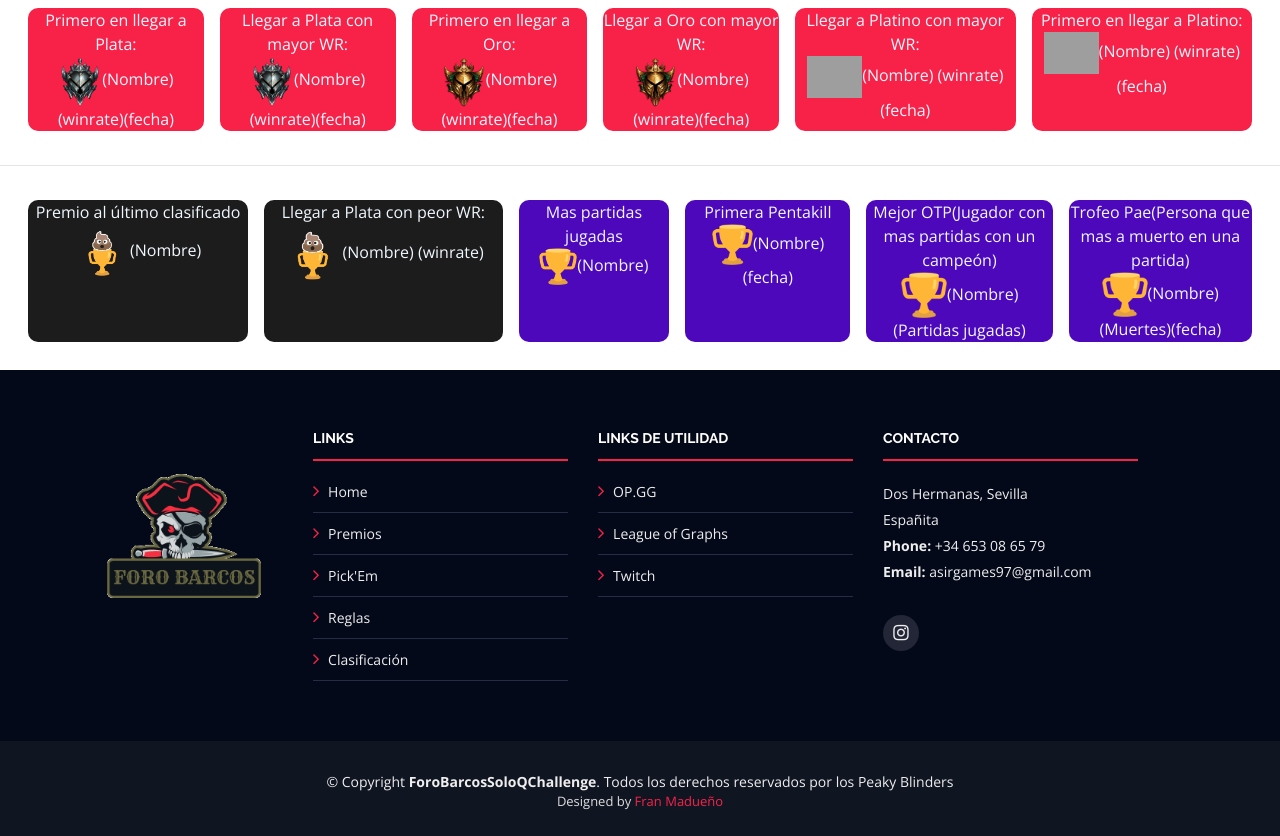
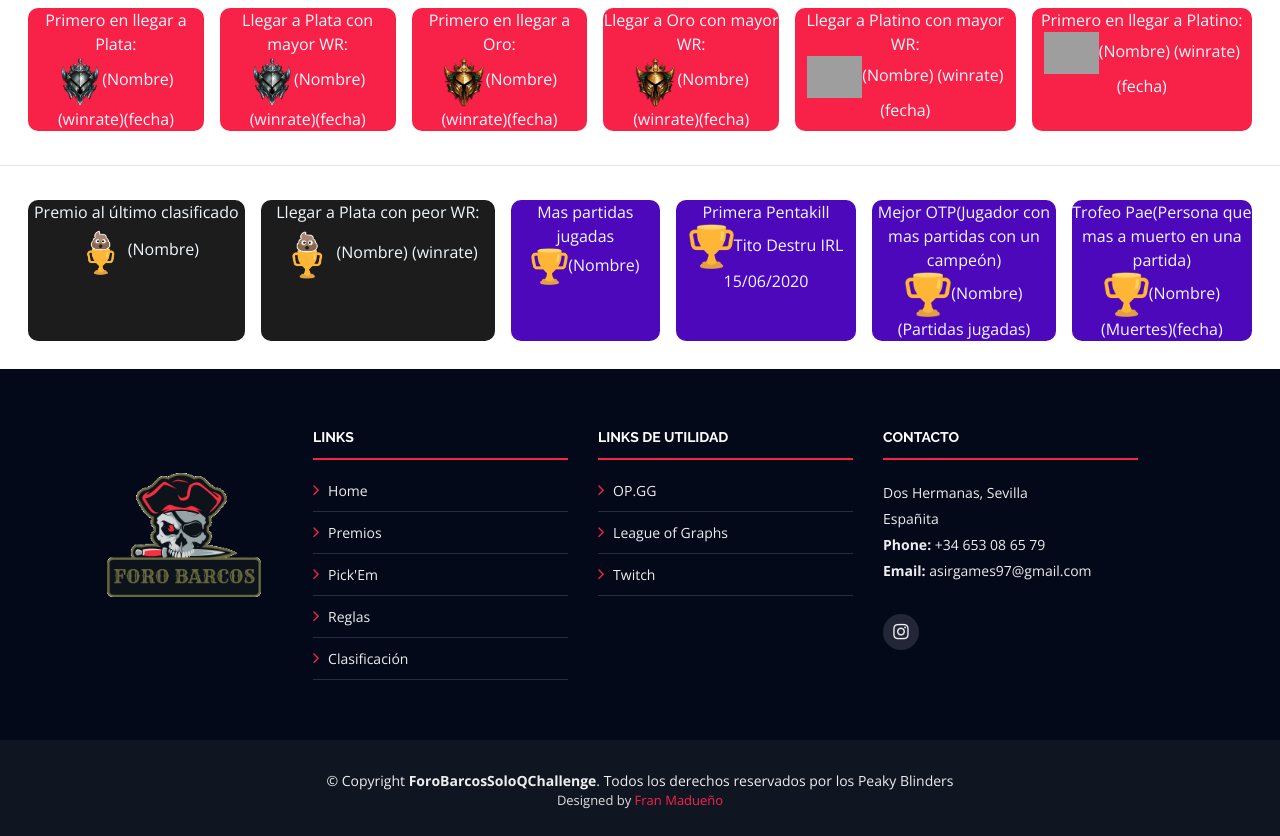
Before and after one commit to franmadu6/torneosoloq, a Flask app: page /premios in a window 1280 px wide. Shown: the part 438-1274 px from the top of the page. Run offline with Flask 2, Linux system fonts and the light colour scheme; some libraries are stand-ins or nearby versions; grey boxes are pictures that could not be loaded.

Commit message:
Add files via upload

```diff
--- a/templates/premios.html
+++ b/templates/premios.html
@@ -112,7 +112,7 @@
             </div>
             <div id=marcoreglas2>
                 <div>Primera Pentakill</div>
-                <div><img id=plataicono src="../static/img/trofeo.png">(Nombre) (fecha)</div>
+                <div><img id=plataicono src="../static/img/trofeo.png">Tito Destru IRL 15/06/2020</div>
             </div>
             <div id=marcoreglas2>
 
```
